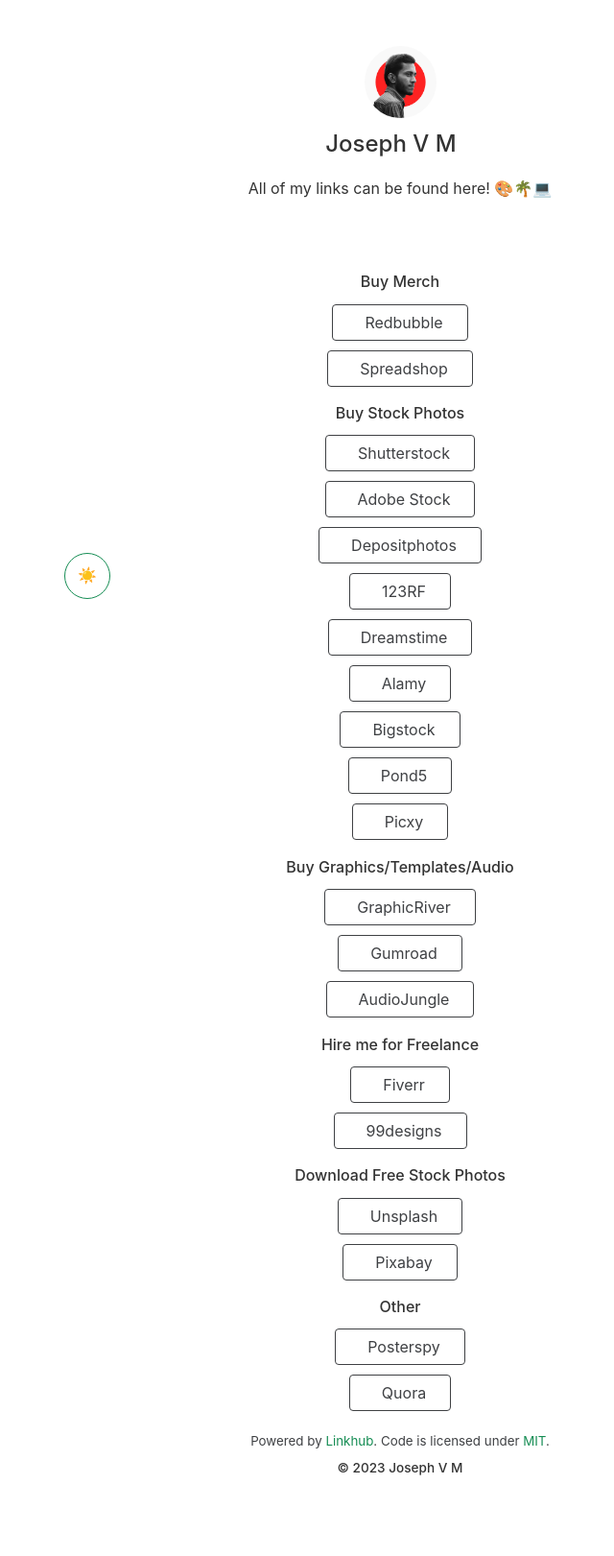
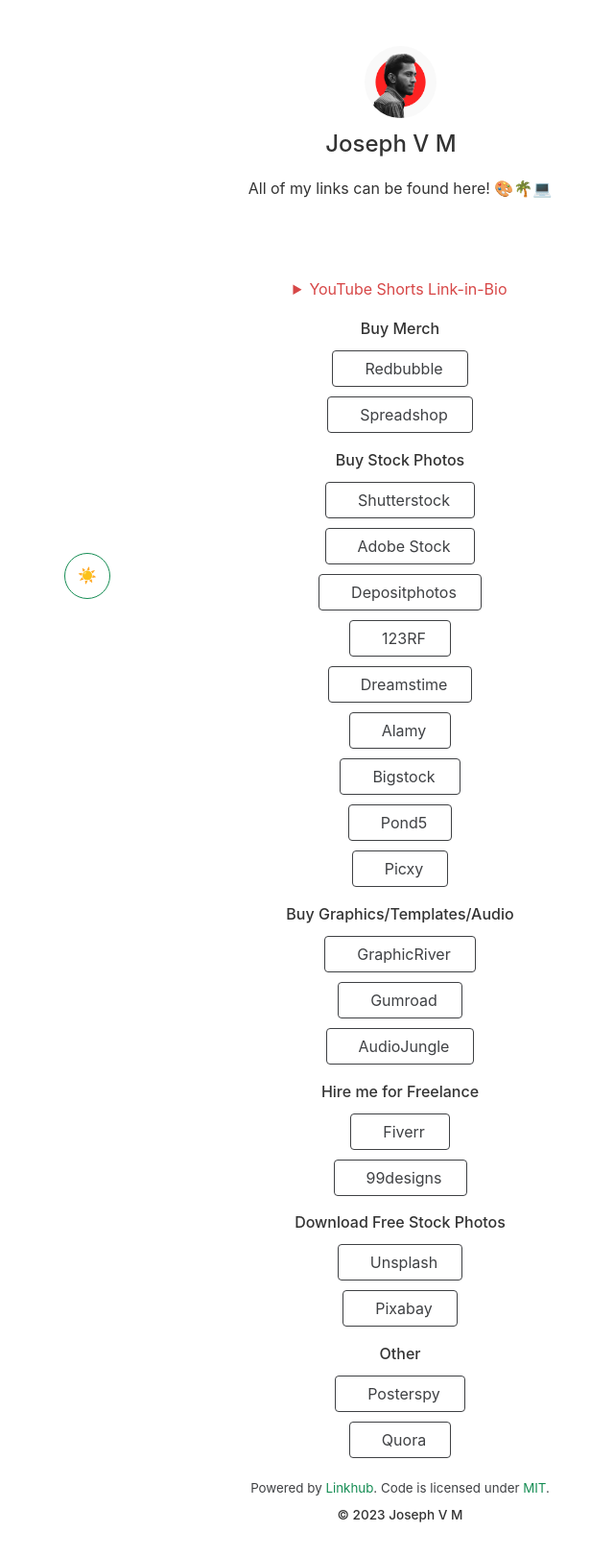
Before and after one commit to zcraber/links, a Jekyll site: the page built from index.html, in a window 1280 px wide. Shown: the whole page at 96% size, without its empty margins (223-863 px from the left). Built offline with Jekyll 4.4.1, drawn with Linux system fonts in a browser that asks for light colours; nearby versions of some CDN libraries; comment, search, counter and statistics services are not loaded; before the commit the page ends 1573 px from its top, so only the background shows below that.

Commit message:
Update default.html

```diff
--- a/_layouts/default.html
+++ b/_layouts/default.html
@@ -31,6 +31,8 @@
             <!-- Social Media Links -->
             {% include social.html %}
 
+        {% include bio.html %}
+
         <!-- Link Buttons -->
         {% include links.html %}
 
```
